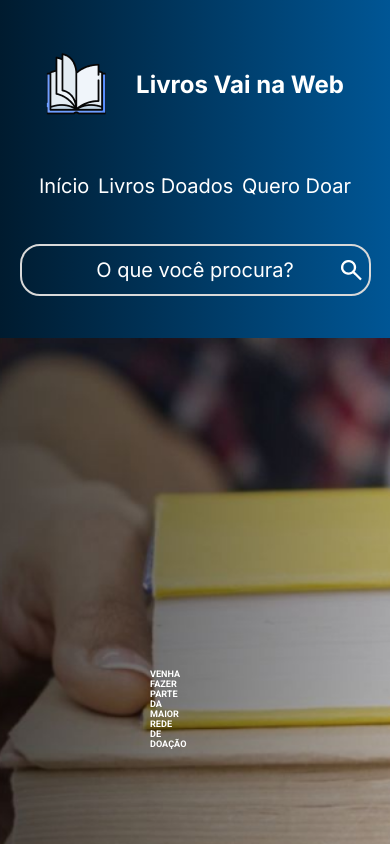
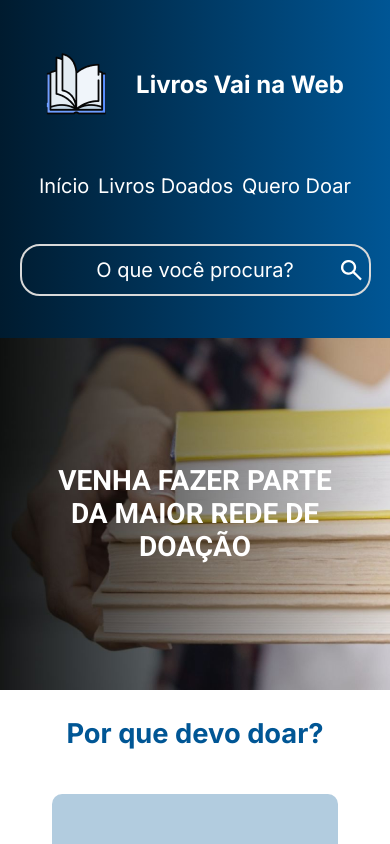
Before and after one commit to Ad3Agra90/desafio_final_livros, a React (Vite) app: page / in a window 390 px wide. Shown: the top 844 px of the page. Built offline with nearby package versions, Linux system fonts and the light colour scheme.

Commit message:
ajustes_title_inicio

```diff
--- a/src/Pages/Inicio/inicio.module.scss
+++ b/src/Pages/Inicio/inicio.module.scss
@@ -57,4 +57,17 @@
         font-size: 7vw;
         text-align: center;
     }
+    .banner{
+        height:352px;
+        justify-content: center;
+        .title_inicio{
+            display:flex;
+            justify-content: center;
+            align-items: center;
+            text-align: center;
+            font-size: 28px;
+            width: 285px;
+            padding-left: 0;
+        }
+    }
 }
```
